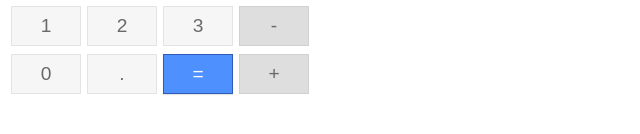
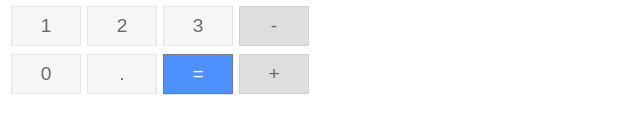
Before and after one commit to PranoveAB/Calculator, a plain HTML site: page index.html in a window 1280 px wide. In both pictures the pointer is over the input 198 px from the left and 283 px from the top of the page. Shown: the part 210-344 px from the top of the page, 0-640 px from the left. Drawn offline with Linux system fonts and the light colour scheme.

Commit message:
second commit

```diff
--- a/styles.css
+++ b/styles.css
@@ -52,7 +52,7 @@ input[name=equal] {
 input[name=equal]:hover {
     background-color: #4d90fe;
     background-image: linear-gradient(top, #4d90fe, #357ae8);
-    border: 1px solid #2f5bb7;
+    border: 1px solid #7b7b7c;
     color: #fefefe;
 }
 input[name=op] {
```
Also changed, not shown: index.html (+6 -6 lines).
